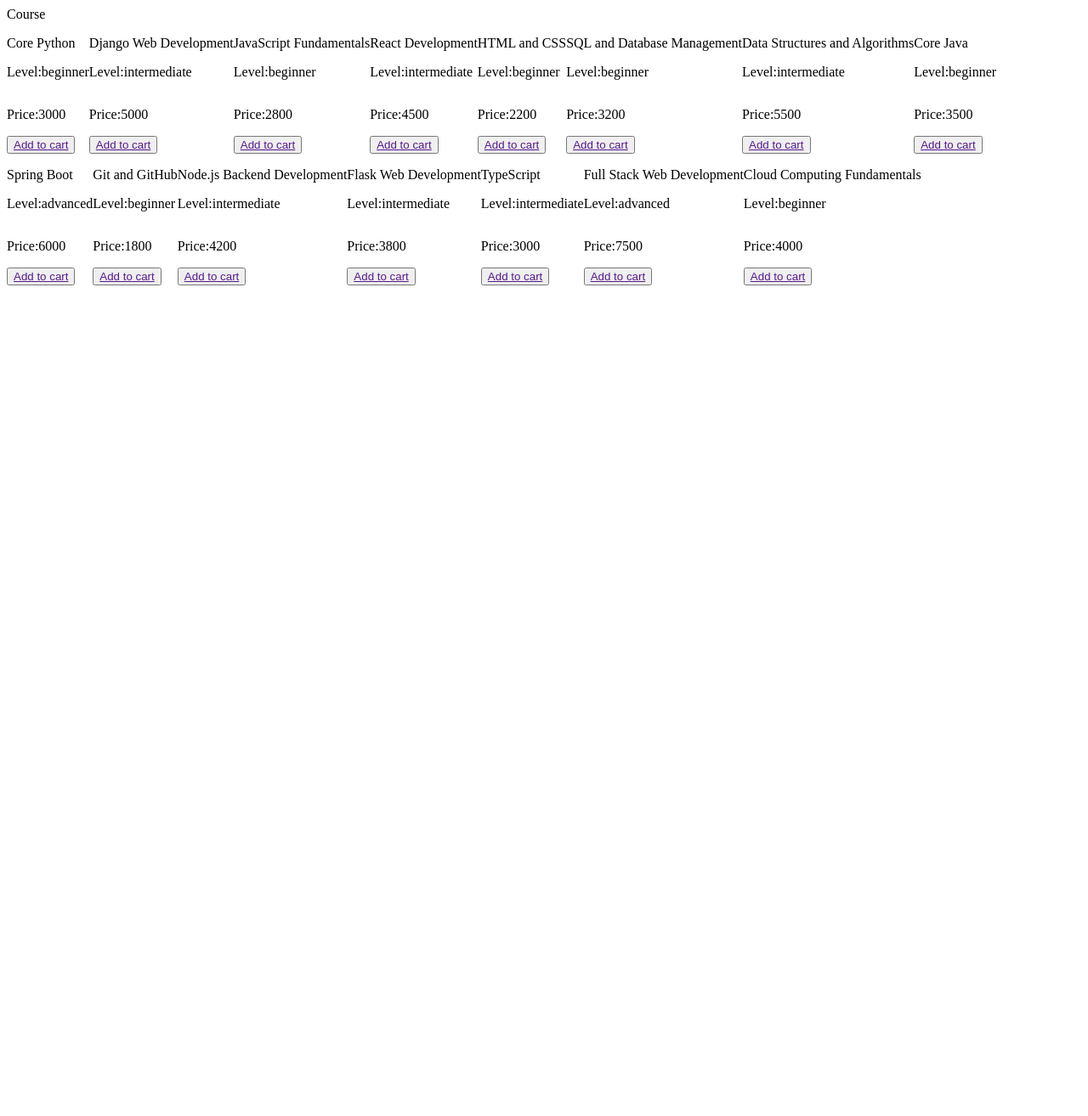
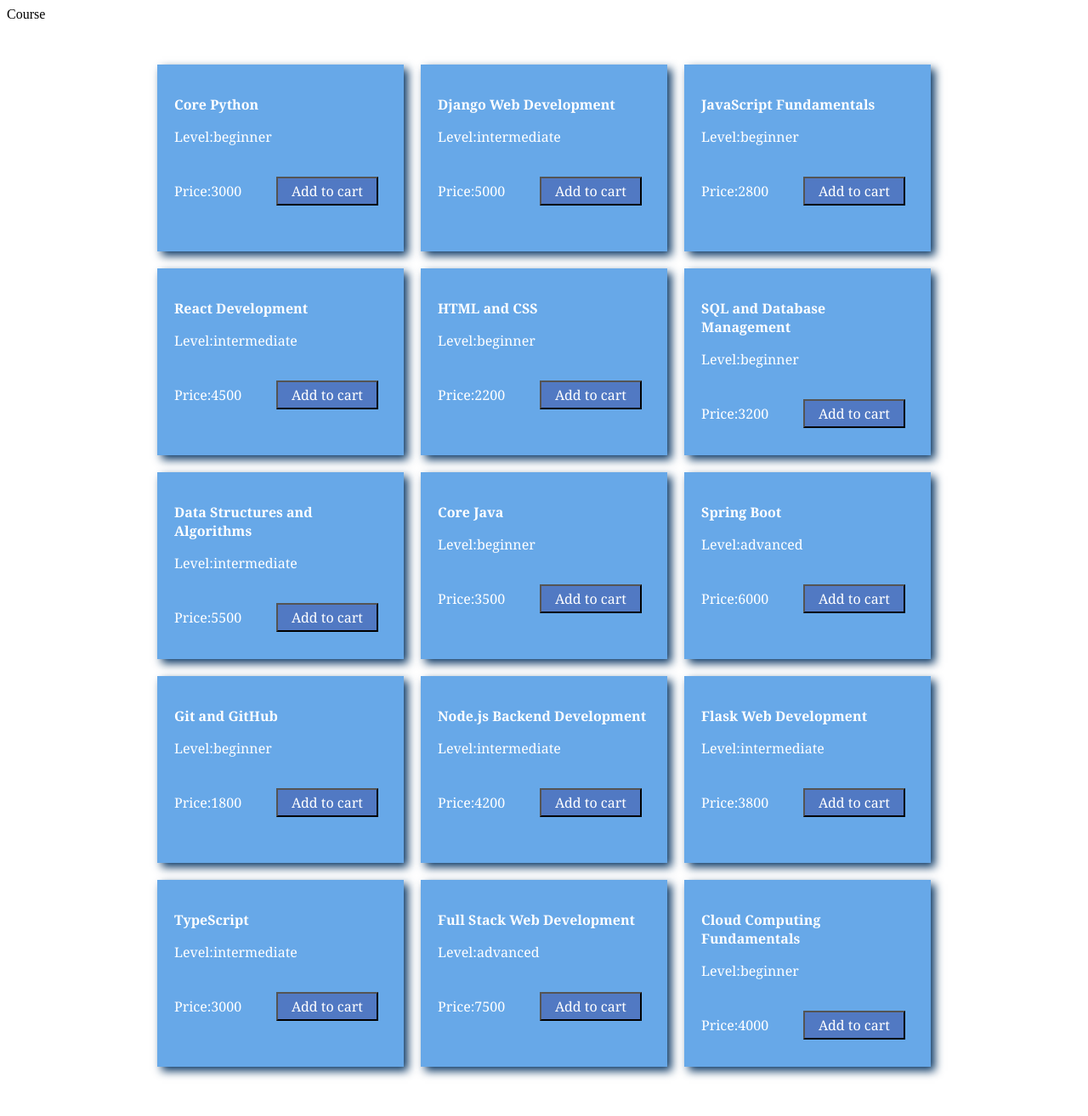
Before and after one commit to Tinar04/daily-practice, a Django app: page / in a window 1280 px wide. Shown: the whole page at 85% size. Before the commit the page ends 336 px from the top, so only its background shows below. Run offline with Django 5.2, Linux system fonts and the light colour scheme.

Commit message:
Added a details view and template to show the details of a perticular course later ill add css

```diff
--- a/Course portal/course_portal/courses/static/css/display.css
+++ b/Course portal/course_portal/courses/static/css/display.css
@@ -2,10 +2,55 @@
     display: flex;
     .cards{
         display: flex;
+        justify-content: center;
+        align-items: center;
         flex-wrap: wrap;
+        gap:20px;
+        margin: 50px;
         .card{
             display: flex;
             flex-direction: column;
+            box-shadow: 5px 5px 10px rgb(10, 55, 100);
+            background-color: rgb(103, 168, 232);
+            width: 250px;
+            height: 180px;
+            justify-content: flex-start;
+            gap: 10px;
+            padding: 20px;
+            font-family: Georgia, 'Times New Roman', Times, serif;
+            color: white;
+            .title{
+                font-weight: bolder;
+            }
+            /* font-weight: bold; */
+            .price{
+                display: flex;
+
+                justify-content: space-between;
+                button {
+                    background-color: rgb(81, 121, 195);
+
+                    width: 120px;
+                    margin: 10px;
+                  a{
+                    color: white;
+                    text-decoration: none;
+                    font-size: 16px;
+                    padding: 10px;
+                    font-family: Georgia, 'Times New Roman', Times, serif;
+
+                  }
+
+                }
+                button:hover{
+                    width: 130px;
+                    height: 35px;
+                    background-color: white;
+                    a{
+                        color: black;
+                    }
+                }
+            }
         }
     }
 }
--- a/Course portal/course_portal/courses/templates/display_courses.html
+++ b/Course portal/course_portal/courses/templates/display_courses.html
@@ -13,14 +13,14 @@
 
         {% for code,course in courses.items %}
         <div class="card">
-            <div class="title">
+            <div >
 
-                <p>{{course.meta.title}}</p>
+                <p class="title">{{course.meta.title}}</p>
                 <p>Level:{{course.meta.level}}</p>
             </div>
-            <div class="content">
+            <div class="price">
                 <p>Price:{{course.meta.price}}</p>
-                <button><a href="">Add to cart</a></button>
+                <button><a href="{% url 'details' code %}">Add to cart</a></button>
             </div>
         </div>
         {% endfor %}
--- a/Course portal/course_portal/courses/urls.py
+++ b/Course portal/course_portal/courses/urls.py
@@ -3,4 +3,5 @@ from . import views
 
 urlpatterns = [
     path('',views.display_course_view),
+    path('details/<str:code_id>',views.details_of_course_view,name='details'),
 ]
--- a/Course portal/course_portal/courses/views.py
+++ b/Course portal/course_portal/courses/views.py
@@ -7,3 +7,15 @@ def display_course_view(request):
         'courses':COURSES
     }
     return render(request,'display_courses.html',context)
+
+def details_of_course_view(request,code_id):
+    for code,course in COURSES.items():
+        if code.lower() == code_id.lower() :
+            data = course
+            break
+    else:
+        data = None
+    context = {
+        'course':data
+    }
+    return render(request,'details_of_course.html', context)
```
Also changed, not shown: Course portal/course_portal/courses/templates/details_of_course.html (added, +46 -0 lines).
